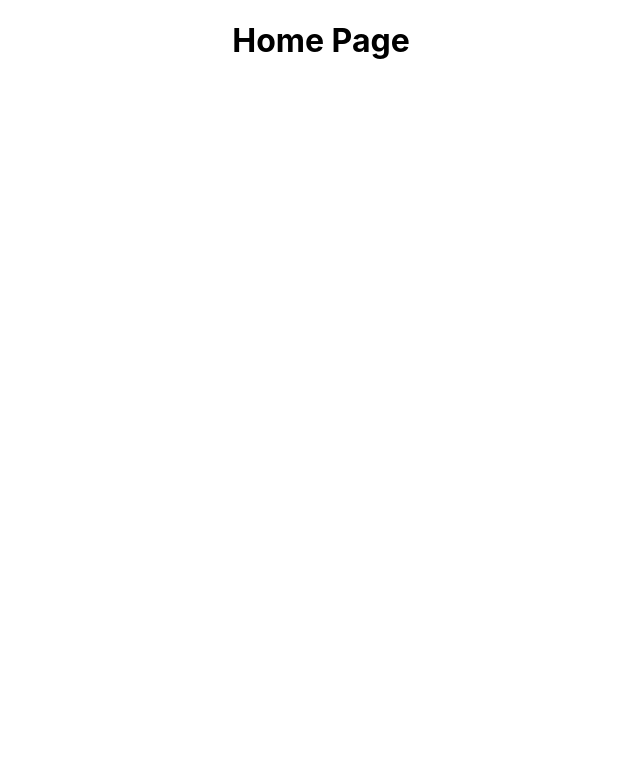
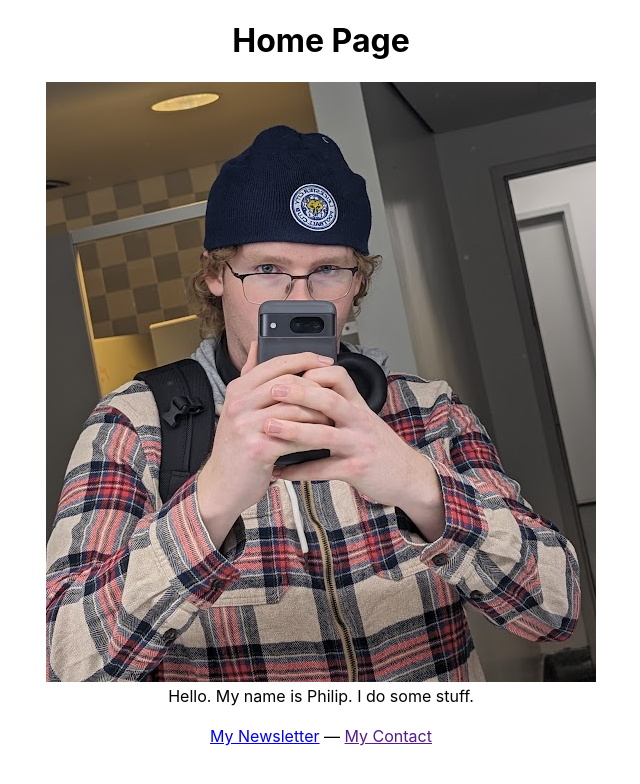
Before and after one commit to grantmacmillan/PhilHarkerWebsite, a React (Create React App) app: page / in a window 1280 px wide. Shown: the top 784 px of the page, without its empty margins (319-959 px from the left). Built offline with nearby package versions, Linux system fonts and the light colour scheme.

Commit message:
home page

```diff
--- a/src/screens/HomeScreen.js
+++ b/src/screens/HomeScreen.js
@@ -1,8 +1,18 @@
+import PhilipsSelfie from "../assets/philip-selfie.png"
+
 const HomeScreen = ({}) => {
 
     return(
         <div>
             <h1>Home Page</h1>
+            <img src={PhilipsSelfie}></img>
+            <br></br>
+
+            <div>Hello. My name is Philip. I do some stuff.</div>
+
+            <br></br>
+
+            <a href="https://philidips.substack.com">My Newsletter</a> — <a href="">My Contact</a>
         </div>
     );
 };
```
Also changed, not shown: src/assets/philip-selfie.png (added).
